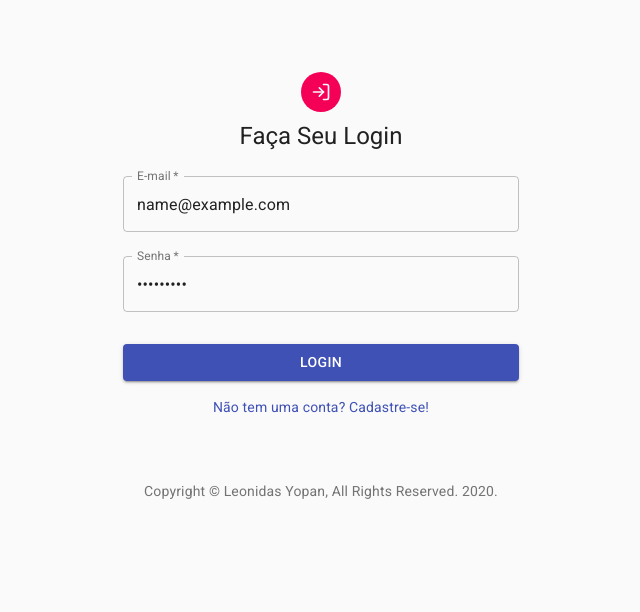
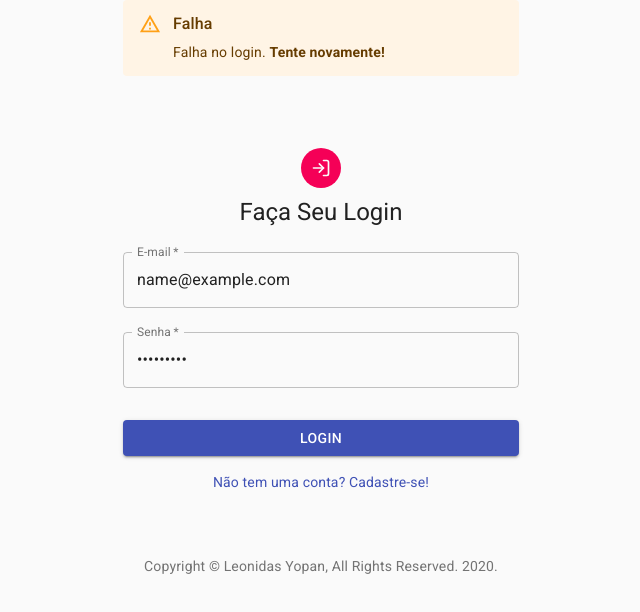
Before and after one commit to leonidasyopan/perithus-frontend, a React (Create React App) app: page / in a window 1280 px wide. Both pictures are taken after typing "name@example.com", "Sample123" into the empty fields and a click on the button "LOGIN". Shown: the top 612 px of the page, without its empty margins (319-959 px from the left). Built offline with nearby package versions, Linux system fonts and the light colour scheme; no server answers.

Commit message:
alert message in case of erro

```diff
--- a/package.json
+++ b/package.json
@@ -4,6 +4,7 @@
   "private": true,
   "dependencies": {
     "@material-ui/core": "^4.9.13",
+    "@material-ui/lab": "^4.0.0-alpha.52",
     "@testing-library/jest-dom": "^4.2.4",
     "@testing-library/react": "^9.3.2",
     "@testing-library/user-event": "^7.1.2",
--- a/src/pages/Login/index.tsx
+++ b/src/pages/Login/index.tsx
@@ -8,8 +8,6 @@ import Avatar from '@material-ui/core/Avatar';
 import Button from '@material-ui/core/Button';
 import CssBaseline from '@material-ui/core/CssBaseline';
 import TextField from '@material-ui/core/TextField';
-// import FormControlLabel from '@material-ui/core/FormControlLabel';
-// import Checkbox from '@material-ui/core/Checkbox';
 import Link from '@material-ui/core/Link';
 import Grid from '@material-ui/core/Grid';
 import Box from '@material-ui/core/Box';
@@ -17,6 +15,7 @@ import { FiLogIn } from 'react-icons/fi';
 import Typography from '@material-ui/core/Typography';
 import { makeStyles } from '@material-ui/core/styles';
 import Container from '@material-ui/core/Container';
+import FailAlert from '../../toast/FailAlert';
 
 function Copyright() {
   return (
@@ -64,6 +63,8 @@ const Login: React.FC = () => {
 
   const [loginInfo, setLoginInfo] = useState('');
 
+  const [status, setStatusBase] = React.useState(false);
+
   const onSubmit = useCallback(
     async (data: LoginFormData | any) => {
       try {
@@ -84,6 +85,7 @@ const Login: React.FC = () => {
         history.push('/dashboard');
       } catch (err) {
         console.log(err);
+        setStatusBase(true);
       }
     },
     [history],
@@ -91,6 +93,8 @@ const Login: React.FC = () => {
 
   return (
     <Container component="main" maxWidth="xs">
+      {status === true ? <FailAlert /> : null}
+
       <CssBaseline />
       <div className={classes.paper}>
         <Avatar className={classes.avatar}>
--- a/src/pages/Register/index.tsx
+++ b/src/pages/Register/index.tsx
@@ -17,6 +17,7 @@ import { FiUserPlus } from 'react-icons/fi';
 import Typography from '@material-ui/core/Typography';
 import { makeStyles } from '@material-ui/core/styles';
 import Container from '@material-ui/core/Container';
+import FailAlert from '../../toast/FailAlert';
 
 function Copyright() {
   return (
@@ -63,6 +64,8 @@ const Register: React.FC = () => {
 
   const { register, handleSubmit } = useForm();
 
+  const [status, setStatusBase] = React.useState(false);
+
   const onSubmit = useCallback(
     async (data: RegisterFormData | any) => {
       try {
@@ -76,6 +79,7 @@ const Register: React.FC = () => {
         history.push('/');
       } catch (err) {
         console.log(err);
+        setStatusBase(true);
       }
     },
     [history],
@@ -83,6 +87,8 @@ const Register: React.FC = () => {
 
   return (
     <Container component="main" maxWidth="xs">
+      {status === true ? <FailAlert /> : null}
+
       <CssBaseline />
       <div className={classes.paper}>
         <Avatar className={classes.avatar}>
--- /dev/null
+++ b/src/toast/FailAlert.tsx
@@ -0,0 +1,27 @@
+import React from 'react';
+import { makeStyles, Theme, createStyles } from '@material-ui/core/styles';
+import { Alert, AlertTitle } from '@material-ui/lab';
+
+const useStyles = makeStyles((theme: Theme) =>
+  createStyles({
+    root: {
+      width: '100%',
+      '& > * + *': {
+        marginTop: theme.spacing(2),
+      },
+    },
+  }),
+);
+
+export default function DescriptionAlerts() {
+  const classes = useStyles();
+
+  return (
+    <div className={classes.root}>
+      <Alert severity="warning">
+        <AlertTitle>Falha</AlertTitle>
+        Falha no login. <strong>Tente novamente!</strong>
+      </Alert>
+    </div>
+  );
+}
```
Also changed, not shown: src/toast/SuccessAlert.tsx (added, +27 -0 lines), 1 other file (tests, documents, lock files or other folders).
